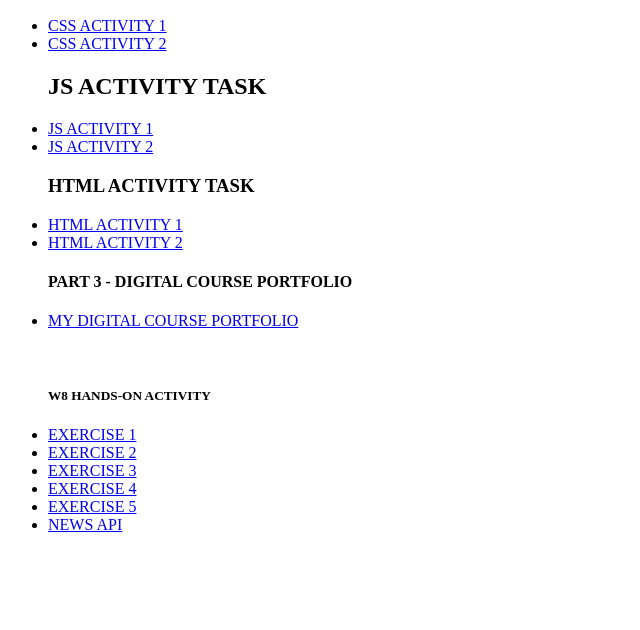
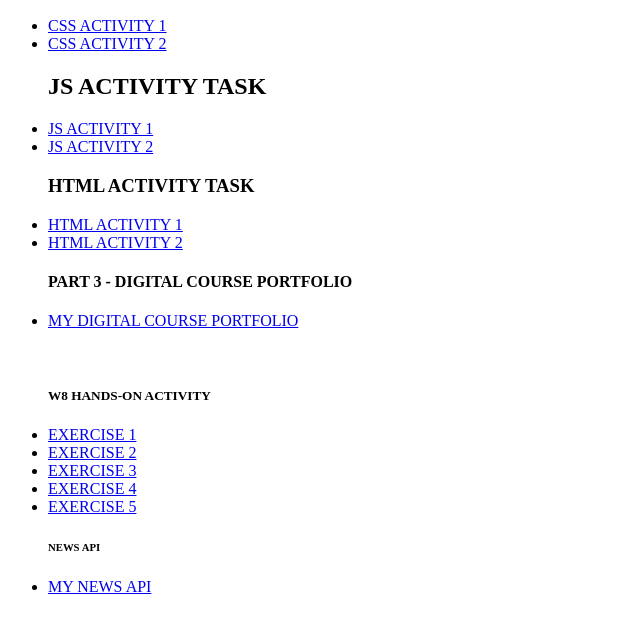
Before and after one commit to janexx-a11/janexx-a11.github.io, a plain HTML site: page index.html in a window 1280 px wide. Shown: the part 96-726 px from the top of the page, without its empty margins (0-640 px from the left). Drawn offline with Linux system fonts and the light colour scheme.

Commit message:
save changes

```diff
--- a/Carnacer_NewsFetcherAPI/script.js
+++ b/Carnacer_NewsFetcherAPI/script.js
@@ -1,8 +1,7 @@
 document.addEventListener('DOMContentLoaded', () => {
-    const apiKey = '33854ade40f94289ab40c82d6283b57a'; // Replace with your NewsAPI.org API key
+    const apiKey = '33854ade40f94289ab40c82d6283b57a';
     const newsContainer = document.getElementById('news-container');
 
-    // Function to fetch news articles
     async function fetchNews() {
         try {
             const response = await fetch(`https://newsapi.org/v2/top-headlines?country=us&apiKey=${apiKey}`);
@@ -19,7 +18,6 @@ document.addEventListener('DOMContentLoaded', () => {
         }
     }
 
-    // Function to display news articles
     function displayNews(articles) {
         newsContainer.innerHTML = '';
 
@@ -36,6 +34,5 @@ document.addEventListener('DOMContentLoaded', () => {
         });
     }
 
-    // Fetch news on page load
     fetchNews();
 });
--- a/index.html
+++ b/index.html
@@ -18,5 +18,6 @@
     <li><a href="Carnacer_Exercise 3">EXERCISE 3</a></li>
     <li><a href="Carnacer_Exercise 4">EXERCISE 4</a></li>
     <li><a href="Carnacer_Exercise 5">EXERCISE 5</a></li>
-    <li><a href="Carnacer_NewsFetcherAPI">NEWS API</a></li>
+    <h6>NEWS API</h6>
+    <li><a href="Carnacer_NewsFetcherAPI">MY NEWS API</a></li>
 </ul>
```
